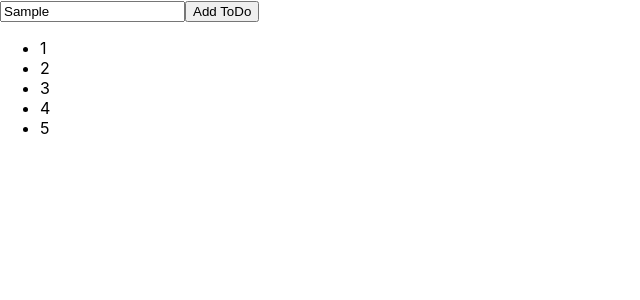
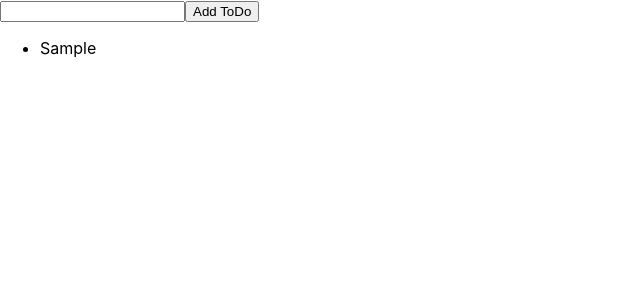
Before and after one commit to SpInAgRblzzz/andersen-todo, a React (Create React App) app: page / in a window 1280 px wide. Both pictures are taken after typing "Sample" into the empty fields and a click on the button "Add ToDo". Shown: the top 300 px of the page, without its empty margins (0-640 px from the left). Built offline with nearby package versions, Linux system fonts and the light colour scheme.

Commit message:
feat: adding todos implemented

```diff
--- a/src/components/TodoList.js
+++ b/src/components/TodoList.js
@@ -2,6 +2,8 @@ import React, { useState } from "react";
 
 function TodoList() {
 	const [inputValue, setInputValue] = useState("");
+	const [todos, setTodos] = useState([]);
+
 	return (
 		<div>
 			<nav>
@@ -10,12 +12,22 @@ function TodoList() {
 					value={inputValue}
 					onChange={(e) => setInputValue(e.target.value)}
 				/>
-				<button type="submit">Add ToDo</button>
+				<button
+					type="submit"
+					onClick={() => {
+						if (inputValue.trim() === "") {
+							return;
+						}
+						setTodos([...todos, inputValue]);
+						setInputValue("");
+					}}>
+					Add ToDo
+				</button>
 			</nav>
 			<ul>
-				{[1, 2, 3, 4, 5].map((item) => (
-					<li>{item}</li>
-				))}
+				{todos.length === 0
+					? "The list is empty"
+					: todos.map((item) => <li>{item}</li>)}
 			</ul>
 		</div>
 	);
```
